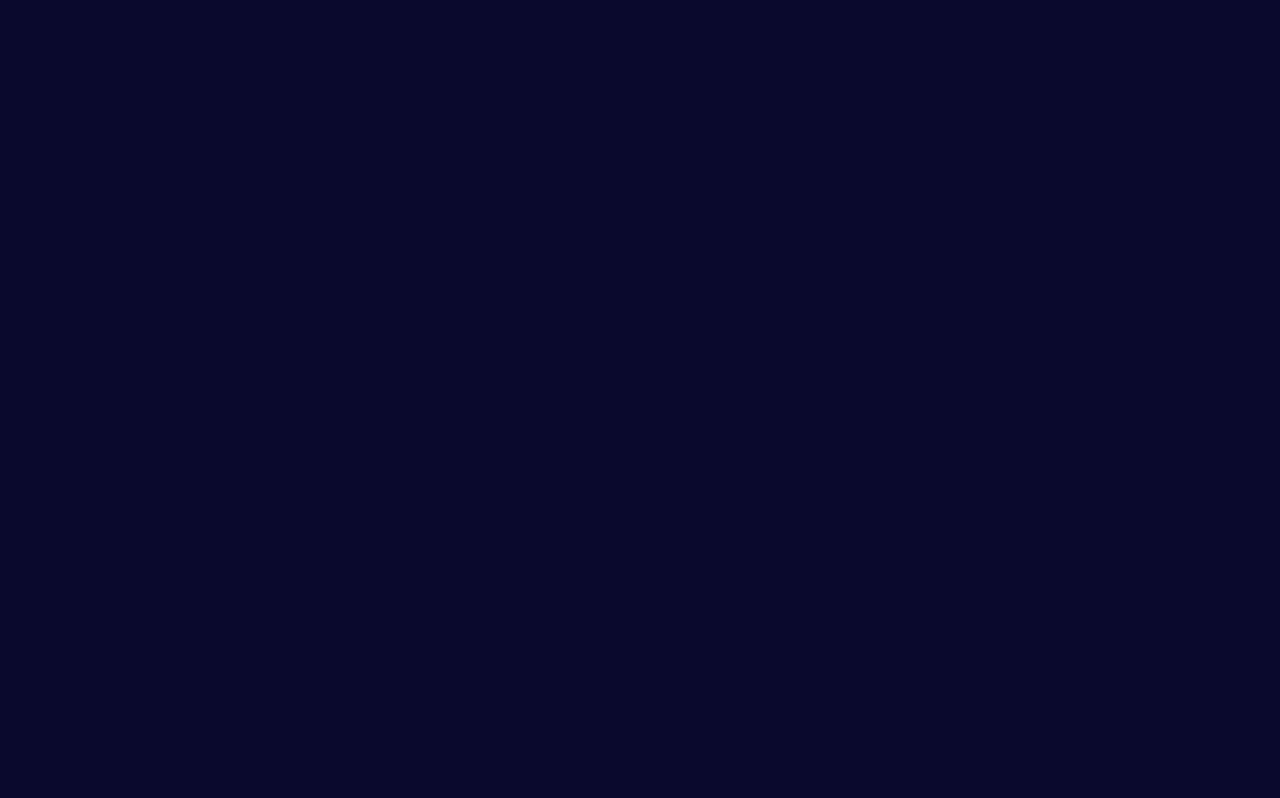
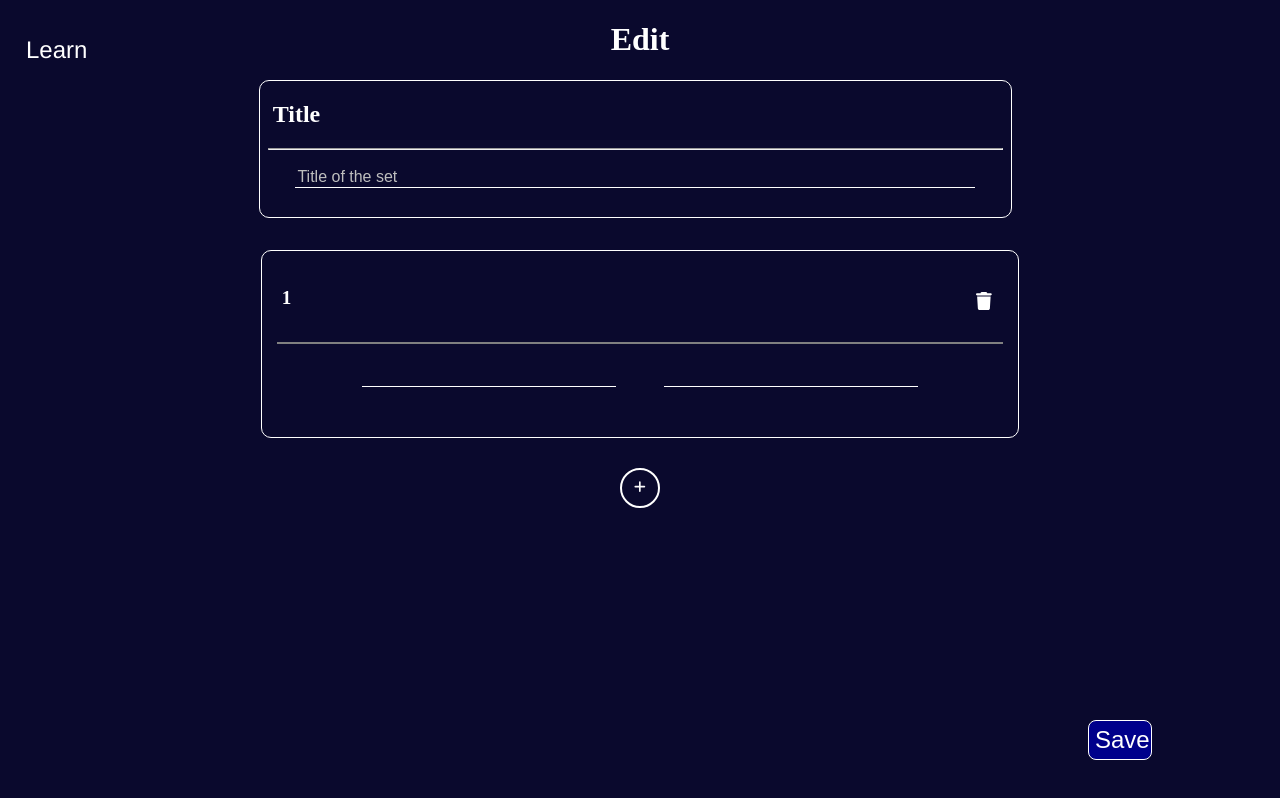
Before and after one commit to smaggio123/Front-End-Flashcard-App, a React (Create React App) app: page /home/add in a window 1280 px wide. Before the commit this address had no page. Built offline with nearby package versions, Linux system fonts and the light colour scheme.

Commit message:
Edit: can edit and make sets

```diff
--- a/src/App.js
+++ b/src/App.js
@@ -11,6 +11,10 @@ import EditPage from './components/EditPage/EditPage';
 import Learn from './components/LearnPage/Learn';
 import TestPage from './components/TestPage/TestPage';
 function App() {
+  const editMode = {
+    editSetMode: 0,
+    addSetMode: 1
+  };
   return (
     <>
       <BrowserRouter>
@@ -25,7 +29,8 @@ function App() {
           <Route path="/home/SetDisplay/matching" element={<Matching/>}/>
           <Route path="/home/setDisplay/learn" element={<Learn/>}/>
           <Route path="/home/setDisplay/test" element={<TestPage/>}/>
-          <Route path="/home/setDisplay/edit" element={<EditPage />}/>
+          <Route path="/home/setDisplay/edit" element={<EditPage mode={editMode.editSetMode} modeEnum={editMode} />}/>
+          <Route path="/home/add" element={<EditPage mode={editMode.addSetMode} modeEnum={editMode}/>}/>
 
 
         </Routes>
--- a/src/components/EditPage/EditPage.js
+++ b/src/components/EditPage/EditPage.js
@@ -1,13 +1,43 @@
 import React, { useState } from 'react'
+import { useLocation} from 'react-router-dom';
 import "./EditPage.css";
 import EditCard from './EditCard';
 import EditTitleCard from './EditTitleCard';
 import LearnBtn from '../LearnBtn';
-function EditPage () {
-    const [getList,setList] =useState([["word1","def1"],["word2","def2"],["word3","def3"],["word4","def4"],["word5","def5"]]);
+import TitleHeader from '../TitleHeader';
+function EditPage (props) {
+    const {mode,modeEnum} = props;
+    const location = useLocation();
+    const searchParams = new URLSearchParams(location.search);
+    const selectedData = searchParams.get('data');
+    const [titleOfSet,setTitleOfSet] = useState(selectedData);
+
+    const [getList,setList] = useState(()=>{
+        //Do backend stuff here
+
+        //front end testing
+        let list = [];
+        if(mode === modeEnum.editSetMode){
+            list = [
+                ["term1","def1"],
+                ["term2","def2"],
+                ["term3","def3"],
+                ["term4","def4"],
+                ["term5","def5"],
+            ]
+        }
+        else if(mode === modeEnum.addSetMode){
+            list = [["",""]]
+        }
+        else{
+            list = [];
+        }
+        return list
+    });
 
     const EditPageSaveClicked = () =>{
         //Implement saving list here
+        console.log("title: "+titleOfSet)
         console.log(getList)
     }
 
@@ -21,14 +51,14 @@ function EditPage () {
         <>
         <LearnBtn/>
             <div id='editPageContainingDiv'>
-                <h1 id='editPageTitleHeading'>Edit</h1>
-                <EditTitleCard/>
+                <TitleHeader title={"Edit"}/>
+                <EditTitleCard titleOfSet={titleOfSet} setTitleOfSet={setTitleOfSet}/>
                 {getList.map((item, index) => (
                     <div key={item+index}>
-                        <EditCard term={getList[index][0]} definition={getList[index][1]} getList={getList} setList={setList} pairIndex={index}/>
+                    <EditCard term={getList[index][0]} definition={getList[index][1]} getList={getList} setList={setList} pairIndex={index}/>
                     </div>
                 ))}
-            <button id='EditPageAddBtn' onClick={()=>handleSaveBtnClicked()}><i className="fa-solid fa-plus" style={{color:"#fafafa"}}></i></button>
+                <button id='EditPageAddBtn' onClick={()=>handleSaveBtnClicked()}><i className="fa-solid fa-plus" style={{color:"#fafafa"}}></i></button>
             </div>
             <button id='EditPageSaveBtn' onClick={EditPageSaveClicked}>Save</button>
 
--- a/src/components/EditPage/EditTitleCard.js
+++ b/src/components/EditPage/EditTitleCard.js
@@ -1,16 +1,15 @@
-import React, { useState } from 'react'
+import React from 'react'
 import "./EditTitleCard.css";
-import { useLocation,useNavigate } from 'react-router-dom';
+function EditTitleCard (props) {
+    const {titleOfSet,setTitleOfSet} = props
 
-function EditTitleCard () {
-    const [titleOfSet,setTitleOfSet] = useState("");
     return(
         <>
             <div id='EditTitleCardContainer'>
                 <div id='EditTitleCardTitleHeaderContainer'>
                     <h2 id='EditTitleCardTitleHeader'>Title</h2>
                     <hr id='EditTitleCardDivider'></hr>
-                    <input type='text' id='EditTitleCardInput' placeholder='Title of the set' onChange={(e) =>setTitleOfSet(e.target.value)}/>
+                    <input type='text' id='EditTitleCardInput' placeholder='Title of the set' value={titleOfSet} onChange={(e) =>setTitleOfSet(e.target.value)}/>
                 </div>
             </div>
         </>
--- a/src/components/Home/HomeBody.js
+++ b/src/components/Home/HomeBody.js
@@ -1,5 +1,5 @@
 import React, { useState } from 'react'
-import { useNavigate } from 'react-router-dom';
+import {useNavigate } from 'react-router-dom';
 import './HomeBody.css'
 import PopUpMenu from './PopupMenu';
 
@@ -13,7 +13,7 @@ function HomeBody() {
         navigate(`/home/SetDisplay?data=${encodeURIComponent(listItem)}`)
     }
 
-      const popupClicked = (i) =>{
+    const popupClicked = (i) =>{
         if(i!==currentPopupMenuIndex){
             setCurrentPopupMenuIndex(i)
             setShowMyPopUpMenu(true);
@@ -21,7 +21,11 @@ function HomeBody() {
         else{
             setShowMyPopUpMenu(!showMyPopUpMenu);
         }
-      }
+    }
+    const handleAddSet=()=>{
+        navigate(`/home/add`)
+    }
+
     return(
         <>
             <div className="content">
@@ -43,7 +47,7 @@ function HomeBody() {
                     </tbody>
                 </table>
             </div>
-            <button id='HomeBodyAddBtn' onClick={()=>alert("Go to make set page")}><i className="fa-solid fa-plus" style={{color:"#fafafa"}}></i></button>
+            <button id='HomeBodyAddBtn' onClick={()=>handleAddSet()}><i className="fa-solid fa-plus" style={{color:"#fafafa"}}></i></button>
         </>
     )
 }
--- a/src/components/SetDisplayPage/SetDisplay.js
+++ b/src/components/SetDisplayPage/SetDisplay.js
@@ -15,10 +15,6 @@ function SetDisplay () {
     const [cardIndex, setCardIndex] = useState(0);
     const [termOrDefinition, setTermOrDefinition] = useState(0);
 
-    const handleLearn = () =>{
-        //alert(selectedData)
-        navigate(`/home/SetDisplay/learn?data=${encodeURIComponent(selectedData)}`)
-    }
     const handleMatch = () =>{
         navigate(`./matching?data=${encodeURIComponent(selectedData)}`)
     }
```
